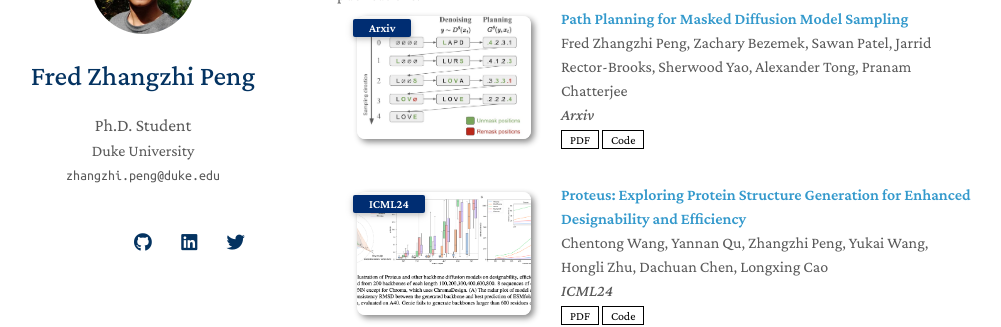
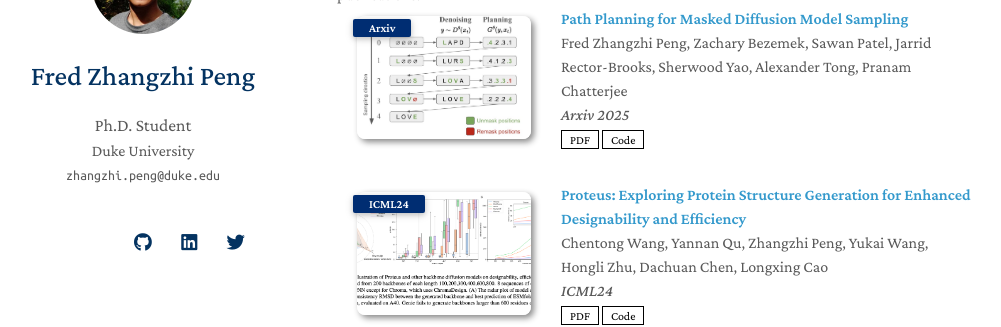
Before and after one commit to pengzhangzhi/home, a Jekyll site: the page built from index.md, in a window 1280 px wide and 900 px high, scrolled down 335 px. Shown: the part 154-481 px from the top of the window, without its empty margins (133-1134 px from the left). Built offline with Jekyll 4.4.1, drawn with Linux system fonts in a browser that asks for light colours; nearby versions of some CDN libraries; a style sheet for code colours, icons or effects is not loaded; our own code applies the rules of GitHub Pages for plain Markdown files.

Commit message:
Update publications.yml

```diff
--- a/_data/publications.yml
+++ b/_data/publications.yml
@@ -3,10 +3,11 @@ main:
   - title: "Path Planning for Masked Diffusion Model Sampling"
     authors: Fred Zhangzhi Peng, Zachary Bezemek, Sawan Patel, Jarrid Rector-Brooks, Sherwood Yao, Alexander Tong, Pranam Chatterjee
     conference_short: Arxiv
-    conference: Arxiv
+    conference: Arxiv 2025
     pdf: https://arxiv.org/abs/2502.03540
     code: https://github.com/pengzhangzhi/Path-Planning
     image: ./assets/img/p2.jpg
+    viode: https://youtu.be/6JnFNpvrU30
 
   - title: "Proteus: Exploring Protein Structure Generation for Enhanced Designability and Efficiency"
     authors: Chentong Wang, Yannan Qu, Zhangzhi Peng, Yukai Wang, Hongli Zhu, Dachuan Chen, Longxing Cao
```
